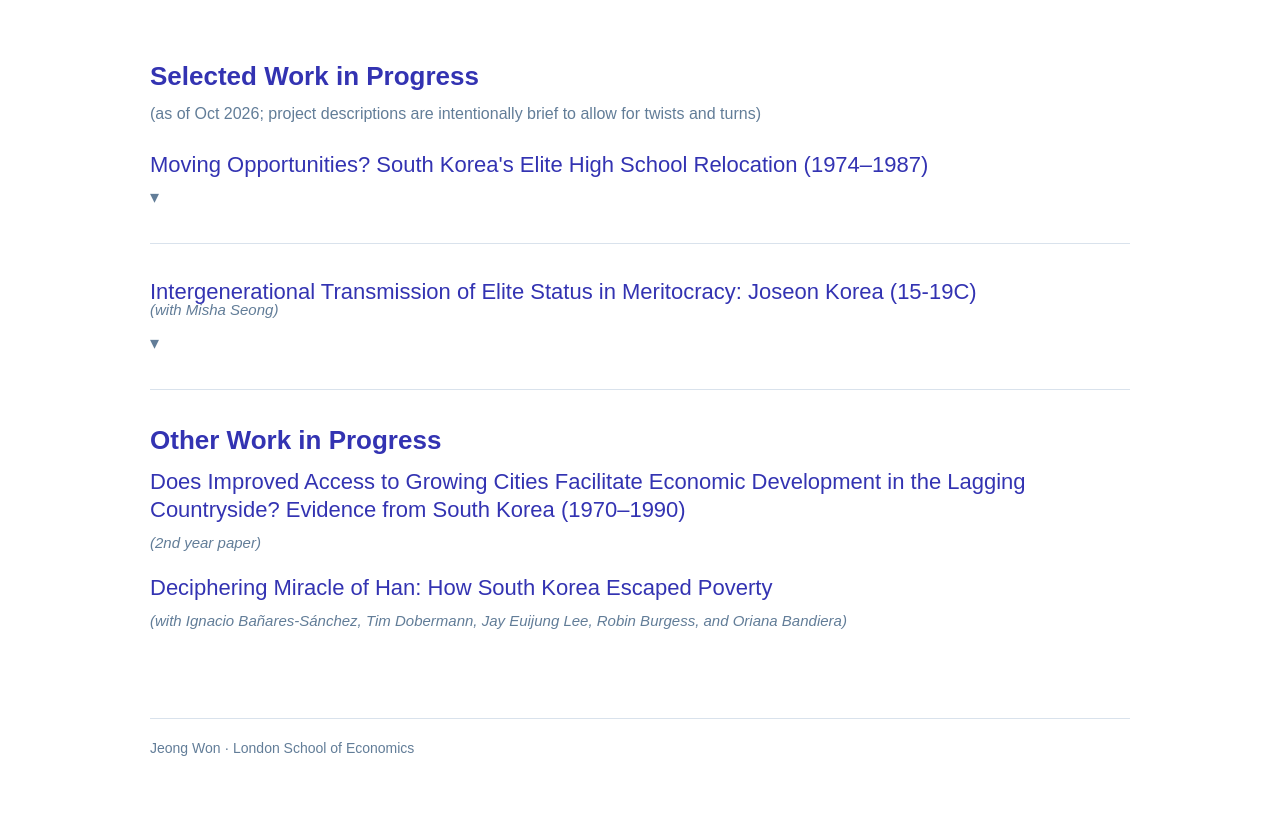
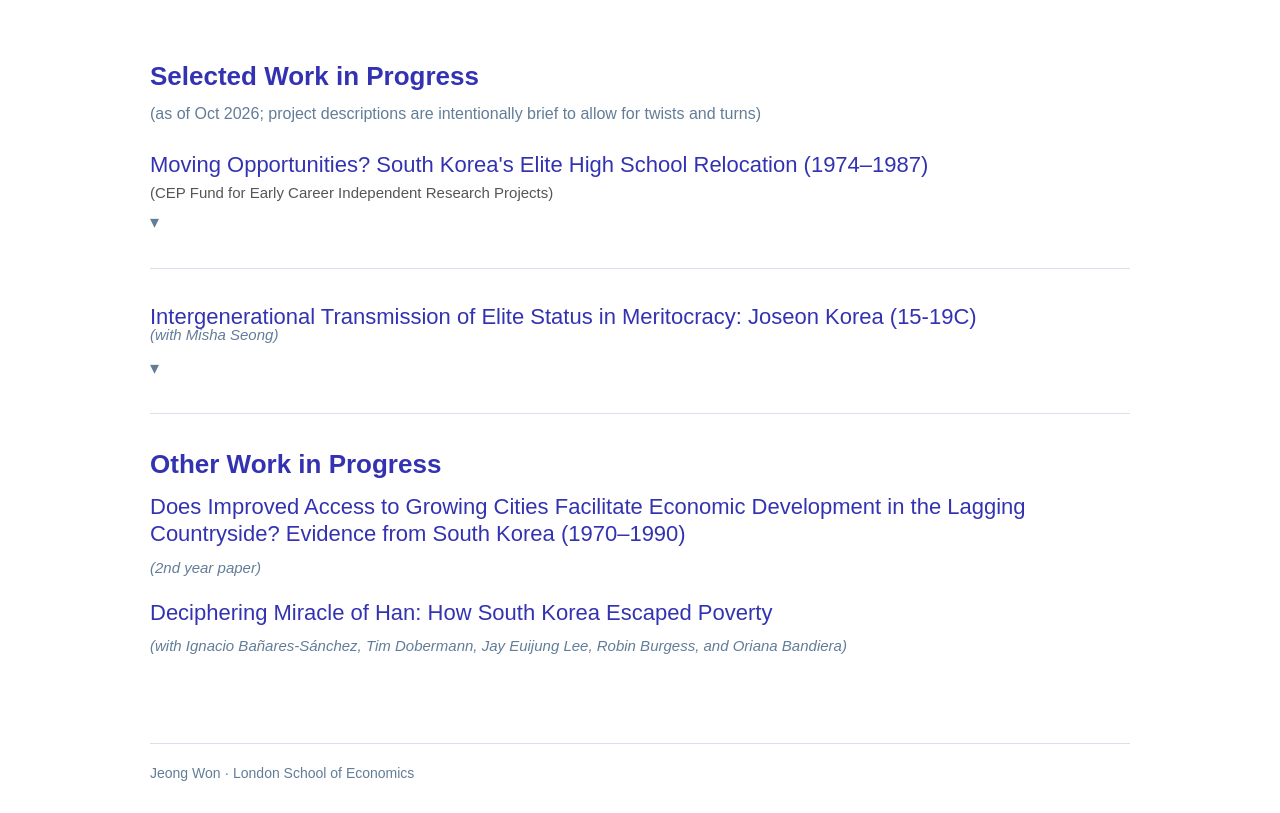
Before and after one commit to JeongWon-Econ/JeongWon-Econ.github.io, a plain HTML site: page research.html in a window 1280 px wide. Shown: the part 81-894 px from the top of the page. Before the commit the page ends 869 px from the top, so only its background shows below. Drawn offline with Linux system fonts and the light colour scheme.

Commit message:
Add CEP funding note to elite schools project
Co-authored-by: Copilot <223556219+Copilot@users.noreply.github.com>

```diff
--- a/research.html
+++ b/research.html
@@ -5,7 +5,7 @@
   <meta name="viewport" content="width=device-width, initial-scale=1">
   <meta name="description" content="Research by Jeong Won in labour, urban, and economic history.">
   <title>Jeong Won | Research</title>
-  <link rel="stylesheet" href="style.css?v=6">
+  <link rel="stylesheet" href="style.css?v=7">
 </head>
 <body>
   <header class="site-header">
@@ -30,8 +30,9 @@
       <details class="project-details">
         <summary>
           <span class="project-title">Moving Opportunities? South Korea's Elite High School Relocation (1974–1987)</span>
+          <span class="project-funding">(CEP Fund for Early Career Independent Research Projects)</span>
         </summary>
-        <p>Can perceptions of opportunities for children shape neighbourhood segregation by family background and upward mobility? I study this question in the historical context of South Korea, when top positions in society disproportionately originated from a small number of elite high schools. After location-based admission reforms, authoritarian governments forcibly relocated these schools from Seoul’s urban core district to then-rural outskirts (1976-1987). I document four descriptive evidence showing that families highly valued access to elite schools and that destination regions became rapidly stratified by family background following the school moves. I then estimate the reduced-form effects of prestigious school departures and arrivals on the upward mobility of native residents.</p>
+        <p>Can perceptions of opportunities for children shape neighbourhood segregation by family background and upward mobility? I study this question in the historical context of South Korea, when top positions in society disproportionately originated from a small number of elite high schools. After location-based admission reforms, authoritarian governments forcibly relocated these schools from Seoul’s urban core district to then-rural outskirts (1976-1987). I document four descriptive evidence showing that families highly valued access to elite schools and that destination regions became rapidly stratified by family background following the school moves. I then estimate the reduced-form effects of elite high school departures and arrivals on the upward mobility of native residents.</p>
         <div class="figure-grid">
           <figure>
             <img class="parent-composition" src="assets/images/parent-university-share-cropped.png" alt="County-level parental university share in 1975 compared with 1980">
--- a/style.css
+++ b/style.css
@@ -157,6 +157,13 @@ h2 {
 .project-details .project-title {
   display: block;
   font-size: 22px;
+}
+
+.project-details .project-funding {
+  display: block;
+  margin-top: 6px;
+  color: #555;
+  font-size: 15px;
 }
 
 .project-details .coauthors {
```
Also changed, not shown: cv.html (+1 -1 lines), index.html (+1 -1 lines).
